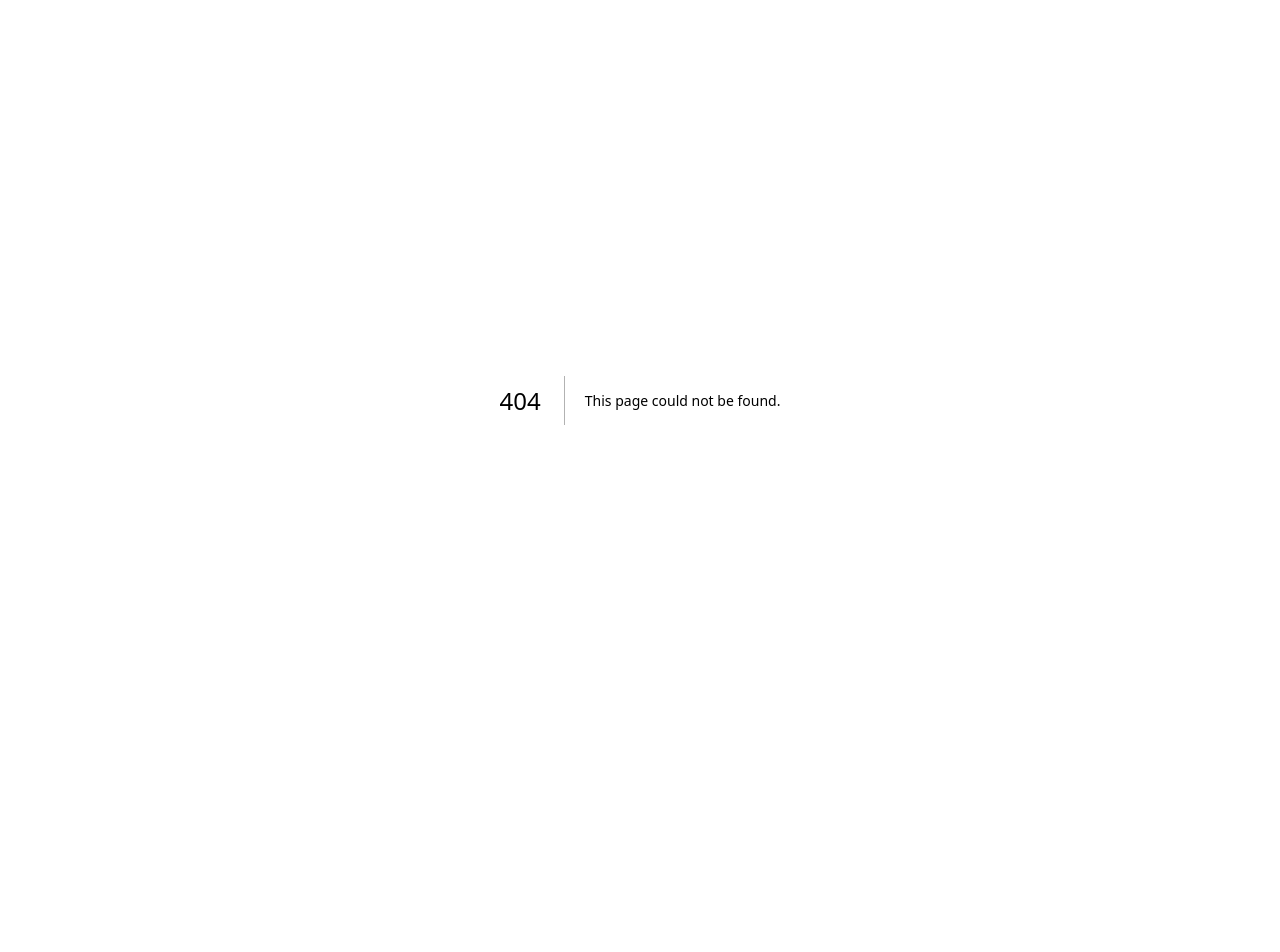
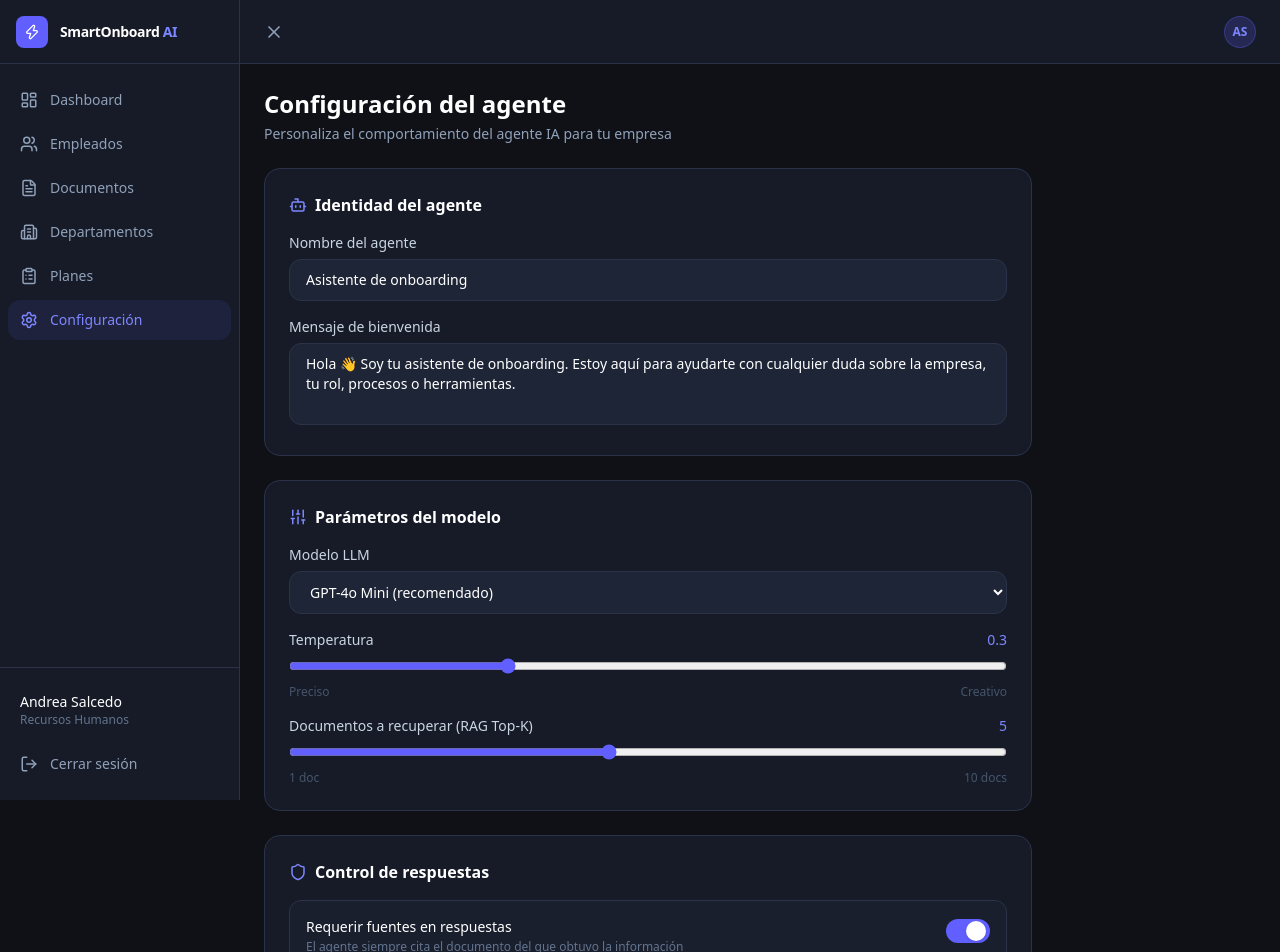
Before and after one commit to sebastianmiracastro/smartonboard-ai, a Next.js app in the folder frontend/: page /dashboard/configuracion in a window 1280 px wide. Before the commit this address had no page. Shown: the top 952 px of the page. Before the commit the page ends 800 px from the top, so only its background shows below. Built offline with nearby package versions, Linux system fonts and the light colour scheme.

Commit message:
feat: configuración del agente IA con parámetros y control de respuestas

```diff
--- /dev/null
+++ b/frontend/src/app/dashboard/configuracion/page.tsx
@@ -0,0 +1,214 @@
+"use client";
+
+import { useState } from "react";
+import { Bot, Save, RotateCcw, Shield, Sliders, MessageSquare } from "lucide-react";
+
+export default function ConfiguracionPage() {
+  const [config, setConfig] = useState({
+    agentName: "Asistente de onboarding",
+    welcomeMessage: "Hola 👋 Soy tu asistente de onboarding. Estoy aquí para ayudarte con cualquier duda sobre la empresa, tu rol, procesos o herramientas.",
+    model: "gpt-4o-mini",
+    temperature: 0.3,
+    maxTokens: 1000,
+    ragTopK: 5,
+    requireSources: true,
+    allowGeneralQuestions: true,
+    blockSalaryQuestions: true,
+    blockPersonalData: true,
+  });
+
+  const [saved, setSaved] = useState(false);
+
+  const save = () => {
+    setSaved(true);
+    setTimeout(() => setSaved(false), 2000);
+  };
+
+  return (
+    <div className="flex flex-col gap-6 max-w-3xl">
+
+      {/* Header */}
+      <div>
+        <h1 className="text-white text-2xl font-semibold">Configuración del agente</h1>
+        <p className="text-slate-400 text-sm mt-1">
+          Personaliza el comportamiento del agente IA para tu empresa
+        </p>
+      </div>
+
+      {/* Identidad */}
+      <div className="bg-[#161b27] border border-[#2a3349] rounded-2xl p-6">
+        <div className="flex items-center gap-2 mb-4">
+          <Bot size={18} className="text-indigo-400" />
+          <h2 className="text-white font-semibold">Identidad del agente</h2>
+        </div>
+
+        <div className="flex flex-col gap-4">
+          <div>
+            <label className="text-slate-300 text-sm font-medium mb-1.5 block">
+              Nombre del agente
+            </label>
+            <input
+              type="text"
+              value={config.agentName}
+              onChange={(e) => setConfig({ ...config, agentName: e.target.value })}
+              className="w-full bg-[#1e2536] border border-[#2a3349] text-white rounded-xl px-4 py-2.5 text-sm focus:outline-none focus:border-indigo-500 transition-colors"
+            />
+          </div>
+
+          <div>
+            <label className="text-slate-300 text-sm font-medium mb-1.5 block">
+              Mensaje de bienvenida
+            </label>
+            <textarea
+              value={config.welcomeMessage}
+              onChange={(e) => setConfig({ ...config, welcomeMessage: e.target.value })}
+              rows={3}
+              className="w-full bg-[#1e2536] border border-[#2a3349] text-white rounded-xl px-4 py-2.5 text-sm focus:outline-none focus:border-indigo-500 transition-colors resize-none"
+            />
+          </div>
+        </div>
+      </div>
+
+      {/* Modelo */}
+      <div className="bg-[#161b27] border border-[#2a3349] rounded-2xl p-6">
+        <div className="flex items-center gap-2 mb-4">
+          <Sliders size={18} className="text-indigo-400" />
+          <h2 className="text-white font-semibold">Parámetros del modelo</h2>
+        </div>
+
+        <div className="flex flex-col gap-4">
+          <div>
+            <label className="text-slate-300 text-sm font-medium mb-1.5 block">
+              Modelo LLM
+            </label>
+            <select
+              value={config.model}
+              onChange={(e) => setConfig({ ...config, model: e.target.value })}
+              className="w-full bg-[#1e2536] border border-[#2a3349] text-white rounded-xl px-4 py-2.5 text-sm focus:outline-none focus:border-indigo-500 transition-colors"
+            >
+              <option value="gpt-4o-mini">GPT-4o Mini (recomendado)</option>
+              <option value="gpt-4o">GPT-4o</option>
+              <option value="claude-sonnet">Claude Sonnet</option>
+              <option value="llama-3-finetuned">Llama 3 (fine-tuned)</option>
+            </select>
+          </div>
+
+          <div>
+            <div className="flex justify-between mb-1.5">
+              <label className="text-slate-300 text-sm font-medium">
+                Temperatura
+              </label>
+              <span className="text-indigo-400 text-sm">{config.temperature}</span>
+            </div>
+            <input
+              type="range"
+              min="0"
+              max="1"
+              step="0.1"
+              value={config.temperature}
+              onChange={(e) => setConfig({ ...config, temperature: parseFloat(e.target.value) })}
+              className="w-full accent-indigo-500"
+            />
+            <div className="flex justify-between mt-1">
+              <span className="text-slate-600 text-xs">Preciso</span>
+              <span className="text-slate-600 text-xs">Creativo</span>
+            </div>
+          </div>
+
+          <div>
+            <div className="flex justify-between mb-1.5">
+              <label className="text-slate-300 text-sm font-medium">
+                Documentos a recuperar (RAG Top-K)
+              </label>
+              <span className="text-indigo-400 text-sm">{config.ragTopK}</span>
+            </div>
+            <input
+              type="range"
+              min="1"
+              max="10"
+              step="1"
+              value={config.ragTopK}
+              onChange={(e) => setConfig({ ...config, ragTopK: parseInt(e.target.value) })}
+              className="w-full accent-indigo-500"
+            />
+            <div className="flex justify-between mt-1">
+              <span className="text-slate-600 text-xs">1 doc</span>
+              <span className="text-slate-600 text-xs">10 docs</span>
+            </div>
+          </div>
+        </div>
+      </div>
+
+      {/* Permisos del agente */}
+      <div className="bg-[#161b27] border border-[#2a3349] rounded-2xl p-6">
+        <div className="flex items-center gap-2 mb-4">
+          <Shield size={18} className="text-indigo-400" />
+          <h2 className="text-white font-semibold">Control de respuestas</h2>
+        </div>
+
+        <div className="flex flex-col gap-3">
+          {[
+            { key: "requireSources", label: "Requerir fuentes en respuestas", sub: "El agente siempre cita el documento del que obtuvo la información" },
+            { key: "allowGeneralQuestions", label: "Permitir preguntas generales", sub: "El agente puede responder preguntas que no están en los documentos" },
+            { key: "blockSalaryQuestions", label: "Bloquear preguntas de salarios", sub: "El agente no responde sobre compensación a empleados sin acceso" },
+            { key: "blockPersonalData", label: "Bloquear datos personales", sub: "El agente no revela información personal de otros empleados" },
+          ].map((item) => (
+            <div
+              key={item.key}
+              className="flex items-start justify-between gap-4 p-4 bg-[#1e2536]/50 rounded-xl border border-[#2a3349]"
+            >
+              <div className="flex-1">
+                <p className="text-white text-sm font-medium">{item.label}</p>
+                <p className="text-slate-500 text-xs mt-0.5">{item.sub}</p>
+              </div>
+              <button
+                onClick={() => setConfig({ ...config, [item.key]: !config[item.key as keyof typeof config] })}
+                className={`relative w-11 h-6 rounded-full transition-colors shrink-0 mt-0.5
+                  ${config[item.key as keyof typeof config] ? "bg-indigo-500" : "bg-[#2a3349]"}`}
+              >
+                <div className={`absolute top-0.5 w-5 h-5 bg-white rounded-full shadow transition-transform
+                  ${config[item.key as keyof typeof config] ? "translate-x-5" : "translate-x-0.5"}`}
+                />
+              </button>
+            </div>
+          ))}
+        </div>
+      </div>
+
+      {/* Preview mensaje */}
+      <div className="bg-[#161b27] border border-[#2a3349] rounded-2xl p-6">
+        <div className="flex items-center gap-2 mb-4">
+          <MessageSquare size={18} className="text-indigo-400" />
+          <h2 className="text-white font-semibold">Vista previa</h2>
+        </div>
+        <div className="flex items-start gap-3">
+          <div className="w-8 h-8 bg-[#1e2536] border border-[#2a3349] rounded-full flex items-center justify-center text-xs text-slate-400 shrink-0">
+            IA
+          </div>
+          <div className="bg-[#1e2536] border border-[#2a3349] rounded-2xl rounded-tl-sm px-4 py-3 text-slate-200 text-sm leading-relaxed">
+            {config.welcomeMessage}
+          </div>
+        </div>
+      </div>
+
+      {/* Acciones */}
+      <div className="flex items-center gap-3">
+        <button
+          onClick={save}
+          className={`flex items-center gap-2 px-5 py-2.5 rounded-xl text-sm font-medium transition-colors
+            ${saved
+              ? "bg-emerald-500/10 text-emerald-400 border border-emerald-500/20"
+              : "bg-indigo-500 hover:bg-indigo-600 text-white"
+            }`}
+        >
+          <Save size={16} />
+          {saved ? "Guardado" : "Guardar cambios"}
+        </button>
+        <button className="flex items-center gap-2 px-5 py-2.5 rounded-xl text-sm font-medium bg-[#161b27] border border-[#2a3349] text-slate-400 hover:text-slate-200 transition-colors">
+          <RotateCcw size={16} />
+          Restablecer
+        </button>
+      </div>
+    </div>
+  );
+}
```
